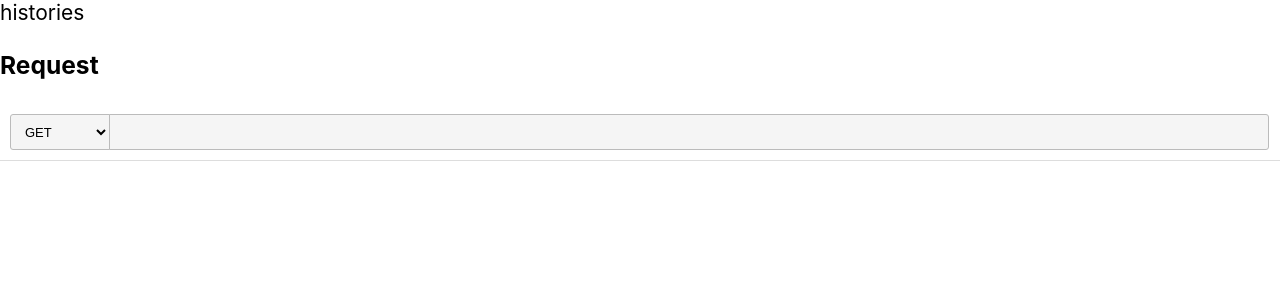
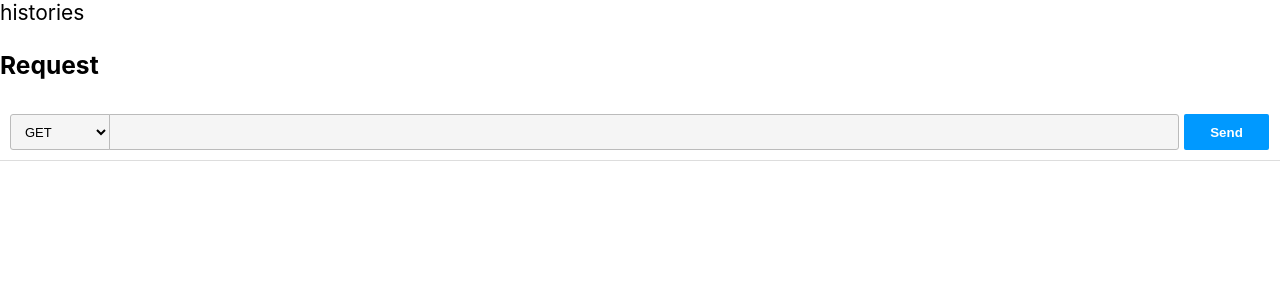
Before and after one commit to est-react-study/postman-junil, a React (Create React App) app: page / in a window 1280 px wide. Shown: the top 300 px of the page. Built offline with nearby package versions, Linux system fonts and the light colour scheme.

Commit message:
feat: address send button 추가

```diff
--- a/src/components/FormContainer/RequestContainer/Address.tsx
+++ b/src/components/FormContainer/RequestContainer/Address.tsx
@@ -3,7 +3,7 @@ import { jsx } from '@emotion/core';
 import React from "react";
 import { useRecoilState } from "recoil";
 import { methodState, methods } from "../../../stores/requestMethod";
-import { selectStyle, addressInputStyle, addressStyle } from "./styles";
+import { selectStyle, addressInputStyle, addressStyle, buttonStyle } from "./styles";
 
 export const Address: React.FC = () => {
 
@@ -24,10 +24,18 @@ export const Address: React.FC = () => {
           <option value={v} key={key}>{v}</option>)
         }
       </select>
+
       <input
         type="text"
         css={addressInputStyle}
       />
+
+      <button
+        type="button"
+        css={buttonStyle}
+      >
+        Send
+      </button>
     </div>
   );
 }
--- a/src/components/FormContainer/RequestContainer/styles.ts
+++ b/src/components/FormContainer/RequestContainer/styles.ts
@@ -3,12 +3,13 @@ import { css } from "@emotion/core";
 export const addressStyle = css`
   padding: 10px;
   border-bottom: 1px solid #ddd;
+  display: flex;
 `;
 
 const commonInputStyle = css`
   border: 1px solid #bbb;
   background: #f5f5f5;
-  border-radius: 3px;
+  border-radius: 2px;
   font-size: 13px;
   height: 36px;
   padding: 0 10px;
@@ -30,5 +31,18 @@ export const addressInputStyle = css`
   ${commonInputStyle}
   border-radius: 0 3px 3px 0;
   margin-left: -1px;
-  width: calc(100% - 100px);
+  width: calc(100% - 190px);
 `;
+
+export const buttonStyle = css`
+  margin-left: 5px;
+  width: 85px;
+  border: none;
+  background: #09F;
+  color: #fff;
+  font-weight: bold;
+  height: 36px;
+  padding: 0 10px;
+  box-sizing: border-box;
+  border-radius: 2px;
+`;
```
